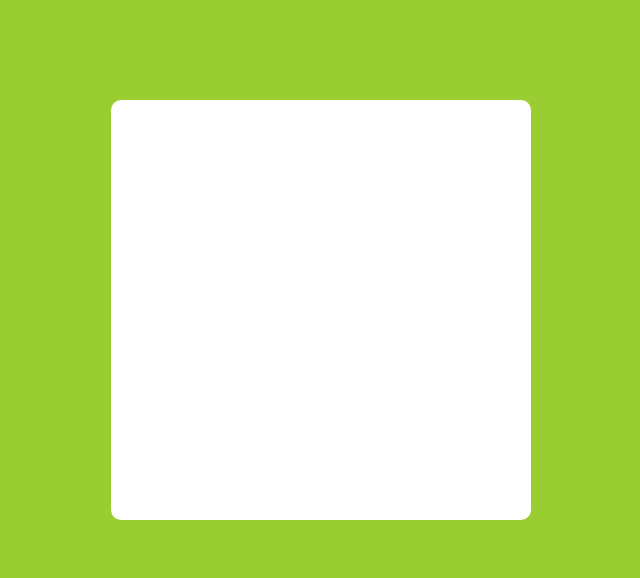
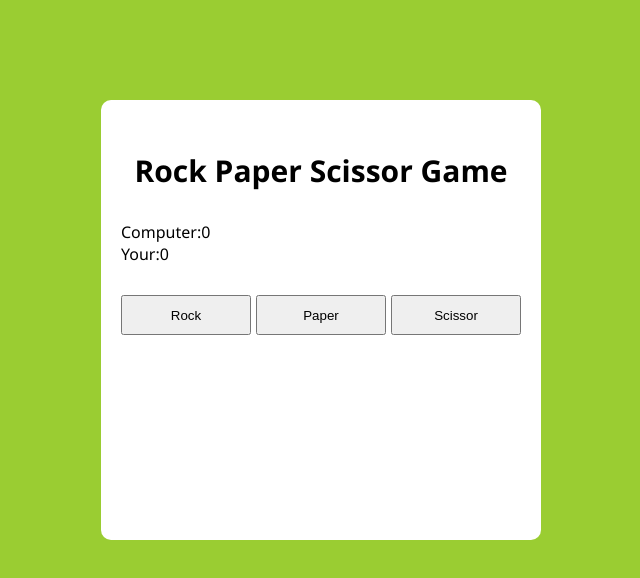
Before and after one commit to SyedMughisHussain/Web-Projects, a website: page Rock Paper Scissor Game/index.html in a window 1280 px wide. Shown: the whole page, without its empty margins (319-959 px from the left). Drawn offline with Linux system fonts and the light colour scheme.

Commit message:
Changes made

```diff
--- a/Rock Paper Scissor Game/index.html
+++ b/Rock Paper Scissor Game/index.html
@@ -8,7 +8,20 @@
 </head>
 <body>
     <div class="container">
-
+        <p class="head">Rock Paper Scissor Game</p>
+        <div class="computer score">
+           <span>Computer:</span>
+           <span>0</span>
+        </div>
+        <div class="your score">
+            <span>Your:</span>
+           <span>0</span>
+        </div>
+        <div class="buttons">
+            <button>Rock</button>
+            <button>Paper</button>
+            <button>Scissor</button>
+        </div>
     </div>
 
 
--- a/Rock Paper Scissor Game/style.css
+++ b/Rock Paper Scissor Game/style.css
@@ -2,6 +2,7 @@ body{
     margin: 0%;
     padding: 0%;
     background-color: yellowgreen;
+    font-family: 'Segoe UI', Tahoma, Geneva, Verdana, sans-serif;
 }
 .container{
     background-color: white;
@@ -9,5 +10,23 @@ body{
     height: 400px;
     width: 400px;
     margin: 100px auto;
-    padding: 10px;
+    padding: 20px;
 }
+.head{
+    font-weight: bold;
+    font-size: 30px;
+    text-align: center;
+}
+.buttons{
+    margin-top: 30px;
+    height: 40px;
+    display: flex;
+    justify-content: space-between;
+}
+.score{
+    display: flex;
+}
+button{
+    /* margin-top: 30px; */
+    width: 130px;
+}
```
